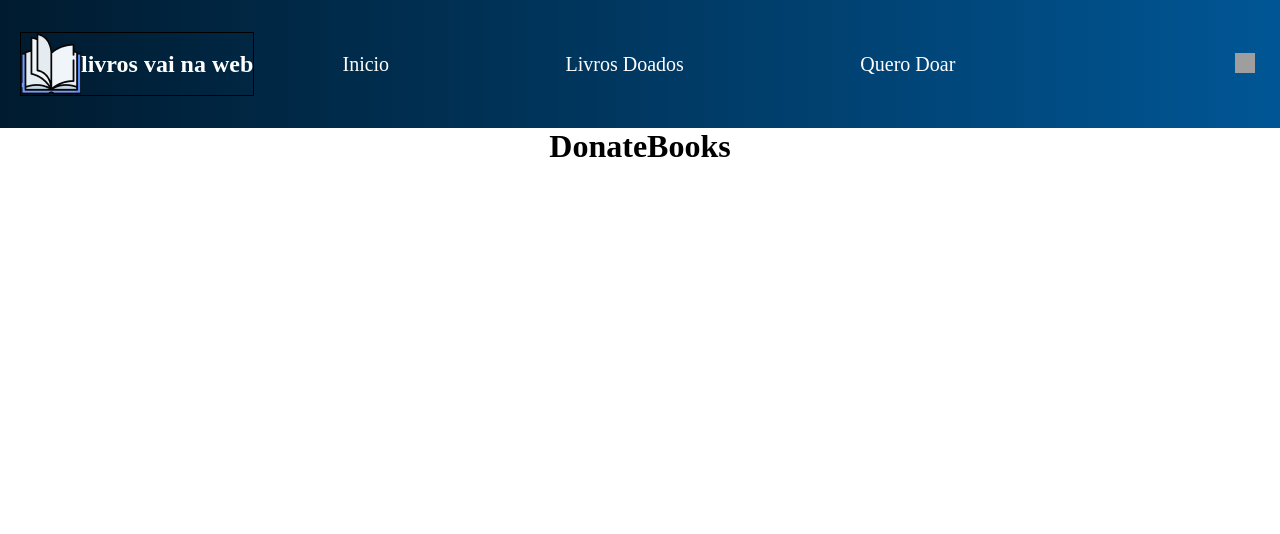
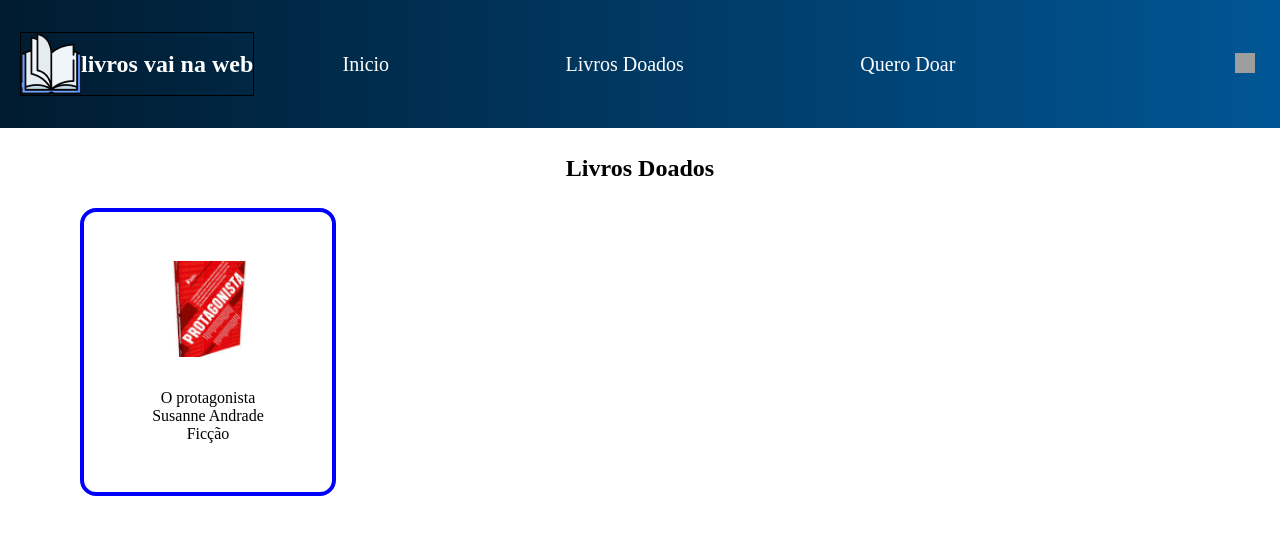
Before and after one commit to kelvenFigueiredo/livros_vai_na_web, a React (Vite) app: page /DonatedBooks in a window 1280 px wide. Shown: the top 534 px of the page. Built offline with nearby package versions, Linux system fonts and the light colour scheme; grey boxes are pictures that could not be loaded.

Commit message:
FEAT: add donatebook pages and style

```diff
--- a/src/pages/DonatedBooks/DonatedBooks.jsx
+++ b/src/pages/DonatedBooks/DonatedBooks.jsx
@@ -1,10 +1,20 @@
 import React from 'react'
+import s from './donateBooks.module.scss';
+import BookCard from '../../components/Cards/BookCards/BookCard';
+import Book from './../../assets/imgs/book.png';
 
 const DonatedBooks = () => {
   return (
-    <center>
-        <h1>DonateBooks</h1>
-    </center>
+    <>
+      <section className={s.container}>
+        <div className={s.headerContent}>
+          <h1>livros doados</h1>
+        </div>
+        <div className={s.content}>
+          <BookCard imagem={Book} imgDescription= "Imagem de livro " Text="O protagonista Susanne Andrade Ficção" />
+        </div>
+      </section>
+    </>
   )
 }
 
--- a/src/pages/DonatedBooks/donateBooks.module.scss
+++ b/src/pages/DonatedBooks/donateBooks.module.scss
@@ -0,0 +1,14 @@
+.container{
+
+    .headerContent{
+        display: flex;
+        justify-content: center;
+        text-transform: capitalize;
+        width: 100%;
+        height: 5rem;
+        align-items: center;
+    }
+    .content{
+        margin-left: 5rem;
+    }
+}
```
